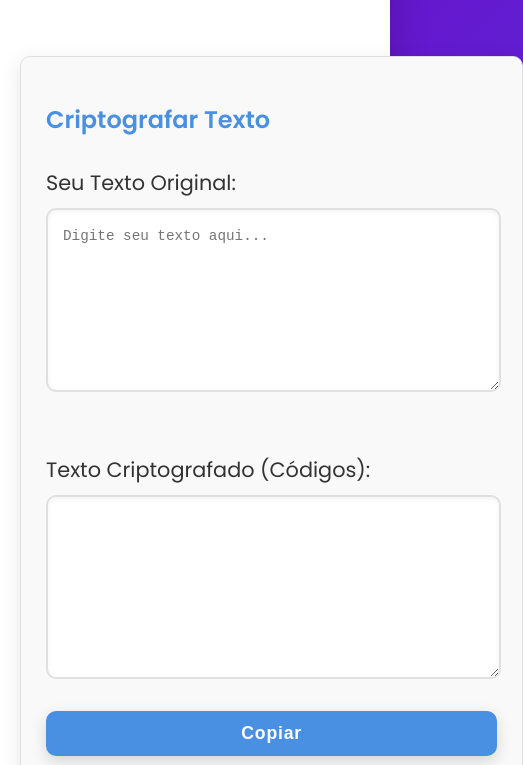
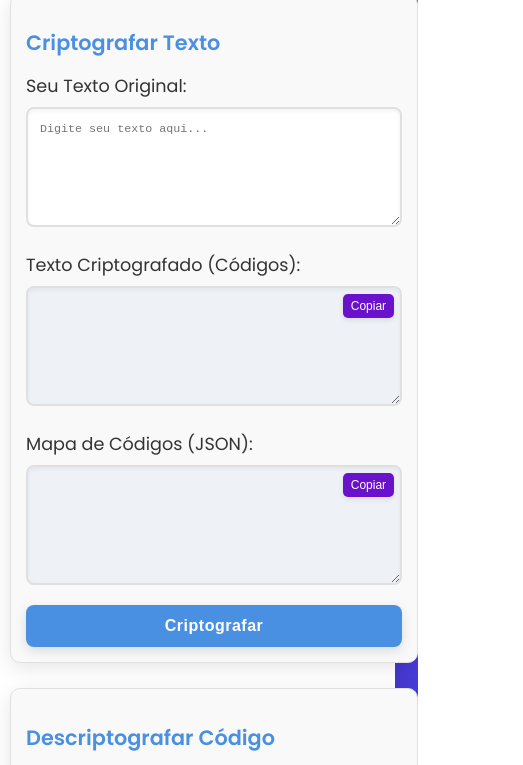
Before and after one commit to projeto-de-algoritmos-2025/AlgoritmosAmbiciosos_Codificador-Decodificador, a plain HTML site: page index.html in a window 390 px wide. Shown: the part 171-936 px from the top of the page, 523 px wide, since content can reach past the window. Drawn offline with Linux system fonts and the light colour scheme.

Commit message:
feat: altera o estilo para a nova estrutura dos blocos

```diff
--- a/styles.css
+++ b/styles.css
@@ -1,8 +1,6 @@
-/* style.css */
-
 :root {
-    --primary-color: #4A90E2; /* Azul vibrante */
-    --secondary-color: #6A11CB; /* Roxo suave */
+    --primary-color: #4A90E2;
+    --secondary-color: #6A11CB;
     --background-gradient-start: #6a11cb;
     --background-gradient-end: #2575fc;
     --text-dark: #333;
@@ -13,14 +11,15 @@
     --button-active: #2A6AD0;
     --shadow-light: rgba(0, 0, 0, 0.1);
     --shadow-medium: rgba(0, 0, 0, 0.2);
+    --copy-button-success-bg: #28a745;
 }
 
 body {
-    font-family: 'Poppins', sans-serif; /* Fonte mais moderna e limpa */
+    font-family: 'Poppins', sans-serif;
     background: linear-gradient(135deg, var(--background-gradient-start) 0%, var(--background-gradient-end) 100%);
     display: flex;
     justify-content: center;
-    align-items: center;
+    align-items: flex-start;
     min-height: 100vh;
     margin: 0;
     padding: 20px;
@@ -30,152 +29,245 @@ body {
 
 .container {
     background-color: var(--card-background);
-    padding: 40px;
-    border-radius: 15px; /* Mais arredondado */
-    box-shadow: 0 15px 40px var(--shadow-medium); /* Sombra mais forte */
+    padding: 30px 40px;
+    border-radius: 15px;
+    box-shadow: 0 15px 40px var(--shadow-medium);
     width: 100%;
-    max-width: 1100px; /* Aumenta a largura máxima para mais espaço */
+    max-width: 90%;
     display: grid;
-    grid-template-columns: 1fr 1fr;
-    gap: 50px; /* Aumenta o espaçamento entre as seções */
+    grid-template-columns: 1fr;
+    gap: 40px;
 }
 
 h1 {
-    grid-column: 1 / -1;
     text-align: center;
-    color: var(--secondary-color); /* Cor do título principal */
-    margin-bottom: 45px;
+    color: var(--secondary-color);
+    margin-bottom: 30px;
     font-weight: 700;
-    font-size: 3em; /* Título maior */
+    font-size: 2.5em;
     letter-spacing: 1px;
 }
 
 h2 {
-    color: var(--primary-color); /* Cor dos subtítulos das seções */
-    margin-bottom: 25px;
+    color: var(--primary-color);
+    margin-bottom: 20px;
     font-weight: 600;
-    font-size: 2em; /* Subtítulos maiores */
+    font-size: 1.8em;
+    text-align: left;
 }
 
 h3 {
     color: var(--text-dark);
-    margin-top: 30px;
-    margin-bottom: 10px;
-    font-size: 1.3em; /* Títulos de output maiores */
+    margin-top: 0;
+    margin-bottom: 8px;
+    font-size: 1.1em;
     font-weight: 500;
 }
 
 .section {
     border: 1px solid var(--border-color);
-    padding: 35px;
-    border-radius: 10px; /* Cantos arredondados */
-    background-color: var(--text-light); /* Fundo claro para as seções */
-    box-shadow: 0 5px 20px var(--shadow-light); /* Sombra suave para as seções */
-    transition: transform 0.3s ease, box-shadow 0.3s ease; /* Transições mais suaves */
+    padding: 25px;
+    border-radius: 10px;
+    background-color: var(--text-light);
+    box-shadow: 0 5px 20px var(--shadow-light);
+    transition: transform 0.3s ease, box-shadow 0.3s ease;
 }
 
 .section:hover {
-    transform: translateY(-8px); /* Eleva mais no hover */
-    box-shadow: 0 10px 25px rgba(0, 0, 0, 0.15); /* Sombra mais intensa no hover */
+    transform: translateY(-5px);
+    box-shadow: 0 8px 22px rgba(0, 0, 0, 0.12);
+}
+
+
+.fields-grid {
+    display: grid;
+    grid-template-columns: repeat(3, 1fr);
+    gap: 20px;
+    margin-bottom: 20px;
+}
+
+.field-group {
+    display: flex;
+    flex-direction: column;
 }
 
 textarea {
-    width: calc(100% - 30px); /* Ajusta padding */
-    height: 220px; /* Altura consideravelmente maior */
-    padding: 15px;
-    margin-bottom: 25px;
-    border: 2px solid var(--border-color); /* Borda mais visível */
-    border-radius: 10px; /* Mais arredondado */
-    font-size: 1.2em; /* Fonte maior no textarea */
+    width: 100%;
+    box-sizing: border-box;
+    height: 180px;
+    padding: 12px;
+
+    border: 2px solid var(--border-color);
+    border-radius: 8px;
+    font-size: 1em;
     resize: vertical;
-    box-shadow: inset 0 2px 5px rgba(0, 0, 0, 0.05); /* Sombra interna sutil */
+    box-shadow: inset 0 2px 4px rgba(0, 0, 0, 0.05);
     transition: border-color 0.3s ease, box-shadow 0.3s ease;
-    line-height: 1.6; /* Espaçamento entre linhas */
+    line-height: 1.5;
+    flex-grow: 1;
 }
 
 textarea:focus {
-    border-color: var(--primary-color); /* Borda primária ao focar */
-    box-shadow: inset 0 2px 5px rgba(0, 0, 0, 0.05), 0 0 12px rgba(74, 144, 226, 0.5); /* Sombra de foco colorida */
+    border-color: var(--primary-color);
+    box-shadow: inset 0 2px 4px rgba(0, 0, 0, 0.05), 0 0 10px rgba(74, 144, 226, 0.4);
     outline: none;
 }
 
-button {
+
+.section > button {
     background-color: var(--primary-color);
     color: white;
-    padding: 15px 30px;
+    padding: 12px 25px;
     border: none;
-    border-radius: 10px;
+    border-radius: 8px;
     cursor: pointer;
-    font-size: 1.3em; /* Fonte do botão maior */
-    font-weight: 700;
+    font-size: 1.1em;
+    font-weight: 600;
     transition: background-color 0.3s ease, transform 0.2s ease, box-shadow 0.3s ease;
     width: 100%;
-    letter-spacing: 0.8px;
-    box-shadow: 0 5px 15px rgba(0, 0, 0, 0.15);
+    letter-spacing: 0.5px;
+    box-shadow: 0 4px 12px rgba(0, 0, 0, 0.12);
+    margin-top: 0;
 }
 
-button:hover {
-    background-color: var(--button-hover); /* Cor de hover */
-    transform: translateY(-3px); /* Efeito de elevação maior no hover */
-    box-shadow: 0 8px 20px rgba(0, 0, 0, 0.2);
+.section > button:hover {
+    background-color: var(--button-hover);
+    transform: translateY(-2px);
+    box-shadow: 0 6px 15px rgba(0, 0, 0, 0.18);
 }
 
-button:active {
-    background-color: var(--button-active); /* Cor ao clicar */
-    transform: translateY(0); /* Volta ao normal ao clicar */
+.section > button:active {
+    background-color: var(--button-active);
+    transform: translateY(0);
     box-shadow: 0 2px 5px rgba(0, 0, 0, 0.1);
 }
 
+
 .output-box {
-    margin-top: 35px;
-    border-top: 1px solid var(--border-color);
-    padding-top: 25px;
+
+
+    border-top: none;
+    padding-top: 0;
+    margin-top: 0;
 }
 
-.output-box textarea {
-    background-color: #eef1f6; /* Cor de fundo para outputs */
-    font-family: 'Fira Code', 'Courier New', Courier, monospace; /* Fonte monoespaçada para códigos */
+
+.output-box .textarea-with-copy textarea,
+.output-box > textarea,
+.field-group textarea[readonly] {
+    background-color: #eef1f6;
+    font-family: 'Fira Code', 'Courier New', Courier, monospace;
     color: #444;
 }
 
-/* Responsividade para telas menores */
+.textarea-with-copy {
+    position: relative;
+    display: flex;
+    flex-direction: column;
+    flex-grow: 1;
+}
+
+.textarea-with-copy textarea {
+
+    padding-top: 12px;
+    padding-bottom: 12px;
+    padding-left: 12px;
+    padding-right: 85px;
+}
+
+.copy-btn {
+    position: absolute;
+    top: 10px;
+    right: 10px;
+    padding: 6px 10px;
+    font-size: 0.8em;
+    background-color: var(--secondary-color);
+    color: white;
+    border: none;
+    border-radius: 5px;
+    cursor: pointer;
+    font-weight: 500;
+    transition: background-color 0.2s ease, transform 0.1s ease;
+    z-index: 2;
+    width: auto;
+    box-shadow: 0 2px 5px rgba(0,0,0,0.1);
+}
+
+.copy-btn:hover {
+    background-color: #5A0FAD;
+    transform: translateY(-1px);
+}
+
+.copy-btn:active {
+    transform: translateY(0);
+}
+
+.copy-btn:disabled {
+    background-color: var(--copy-button-success-bg);
+    color: white;
+    cursor: default;
+    transform: translateY(0);
+}
+
+
 @media (max-width: 992px) {
     .container {
-        grid-template-columns: 1fr; /* Coloca as seções em uma única coluna */
-        padding: 30px;
-        gap: 40px;
+        max-width: 95%;
+        padding: 20px;
     }
-    h1 {
-        font-size: 2.5em;
+    h1 { font-size: 2em; }
+    h2 { font-size: 1.5em; }
+
+    .fields-grid {
+        grid-template-columns: 1fr;
+        gap: 15px;
     }
-    h2 {
-        font-size: 1.8em;
+    .field-group {
+        margin-bottom: 10px;
+    }
+    .field-group:last-child {
+        margin-bottom: 0;
     }
     textarea {
-        height: 180px;
+        height: 150px;
+        font-size: 0.95em;
+    }
+    .section > button {
+        font-size: 1em;
     }
 }
 
 @media (max-width: 576px) {
+    body {
+        padding: 10px;
+    }
     .container {
-        padding: 20px;
+        max-width: 100%;
+        padding: 15px;
+        gap: 25px;
     }
     h1 {
-        font-size: 2em;
-        margin-bottom: 30px;
+        font-size: 1.6em;
+        margin-bottom: 20px;
     }
     h2 {
-        font-size: 1.5em;
+        font-size: 1.3em;
+        margin-bottom: 15px;
     }
     .section {
-        padding: 25px;
+        padding: 15px;
     }
     textarea {
-        height: 150px;
-        font-size: 1.1em;
+        height: 120px;
+        font-size: 0.9em;
     }
-    button {
-        font-size: 1.1em;
-        padding: 12px 20px;
+    .textarea-with-copy textarea {
+        padding-right: 70px;
+    }
+    .copy-btn {
+        font-size: 0.75em;
+        padding: 5px 8px;
+        top: 8px;
+        right: 8px;
     }
 }
```
